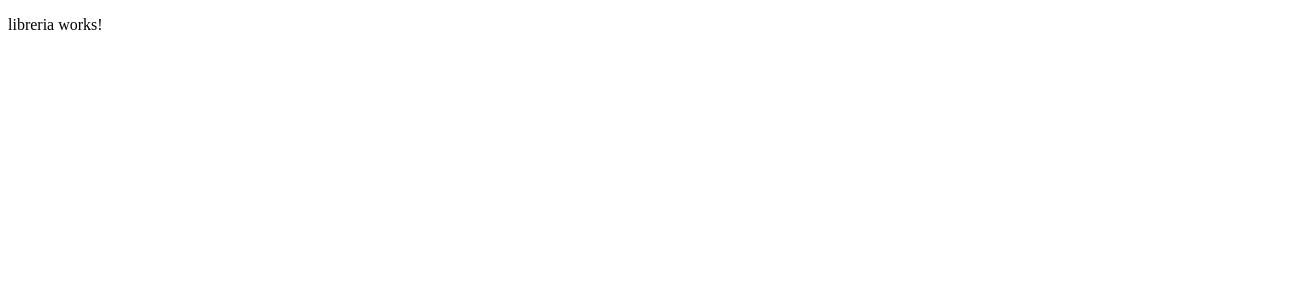
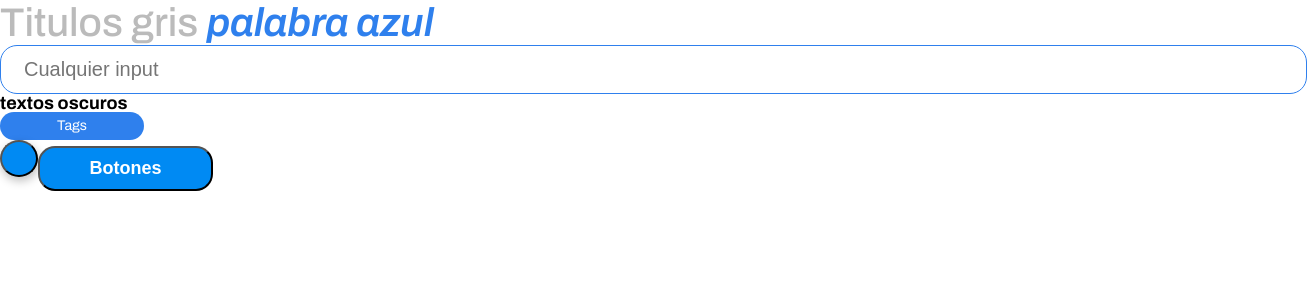
Before and after one commit to ManuelRodriguez1/OnSite, an Angular app: page /libreria in a window 1280 px wide. Shown: the top 300 px of the page, 1307 px wide, since content can reach past the window. Built offline with nearby package versions, Linux system fonts and the light colour scheme.

Commit message:
libreria

```diff
--- a/src/app/components/libreria/libreria.component.html
+++ b/src/app/components/libreria/libreria.component.html
@@ -1,3 +1,6 @@
-<p>
-  libreria works!
-</p>
+<h1 class="h1">Titulos gris <label class="label">palabra azul</label></h1>
+<input class="input" placeholder="Cualquier input">
+<p class="textoDark">textos oscuros</p>
+<div class="tags">tags</div>
+<button class="buttonredondo"></button>
+<button class="button">botones</button>
--- a/src/styles.css
+++ b/src/styles.css
@@ -1 +1,207 @@
-/* You can add global styles to this file, and also import other style files */
+
+@import url('https://fonts.googleapis.com/css?family=Archivo:400,400i,500,500i,600,600i,700,700i');
+/*Reset*/
+
+html,
+body,
+div,
+span,
+applet,
+object,
+iframe,
+h1,
+h2,
+h3,
+h4,
+h5,
+h6,
+p,
+blockquote,
+pre,
+a,
+abbr,
+acronym,
+address,
+big,
+cite,
+code,
+del,
+dfn,
+em,
+img,
+ins,
+kbd,
+q,
+s,
+samp,
+small,
+strike,
+strong,
+sub,
+sup,
+tt,
+var,
+b,
+u,
+i,
+center,
+dl,
+dt,
+dd,
+ol,
+ul,
+li,
+fieldset,
+form,
+label,
+legend,
+table,
+caption,
+tbody,
+tfoot,
+thead,
+tr,
+th,
+td,
+article,
+aside,
+canvas,
+details,
+embed,
+figure,
+figcaption,
+footer,
+header,
+hgroup,
+menu,
+nav,
+output,
+ruby,
+section,
+summary,
+time,
+mark,
+audio,
+video {
+    margin: 0;
+    padding: 0;
+    border: 0;
+    font-size: 100%;
+    font: inherit;
+    vertical-align: baseline;
+    -webkit-font-smoothing: antialiased !important;
+    -webkit-overflow-scrolling: touch !important;
+    text-rendering: optimizeLegibility;
+}
+
+
+/* HTML5 display-role reset for older browsers */
+
+article,
+aside,
+details,
+figcaption,
+figure,
+footer,
+header,
+hgroup,
+menu,
+nav,
+section {
+    display: block;
+}
+
+body {
+    line-height: 1;
+}
+
+ol,
+ul {
+    list-style: none;
+}
+
+blockquote,
+q {
+    quotes: none;
+}
+
+blockquote:before,
+blockquote:after,
+q:before,
+q:after {
+    content: '';
+    content: none;
+}
+
+table {
+    border-collapse: collapse;
+    border-spacing: 0;
+}
+
+textarea {
+    overflow: auto;
+}
+
+
+
+body{
+    font-family: 'Archivo', sans-serif;
+}
+.h1{
+    font-size: 40px;
+    color: #BBBBBB;
+    line-height: 45px;
+    font-weight: 500;
+}
+.label{
+    color: #2F80ED;
+    font-style: italic;
+    font-weight: 600;
+}
+.input{
+    width: 100%;
+    height: 45px;
+    border: solid 1px #2F80ED;
+    color: rgba(0, 0, 0, 0.5);
+    padding-left: 23px;
+    border-radius: 17px;
+    font-size: 20px;
+}
+.input:focus{
+    outline: none;
+}
+.textoDark{
+    font-weight: bold;
+    font-size: 18px;
+    line-height: 20xpx;
+}
+.tags{
+    background-color: #2F80ED;
+    color: white;
+    font-size: 14px;
+    line-height: 28px;
+    text-align: center;
+    width: 144px;
+    height: 28px;
+    border-radius: 17px;
+    text-transform: capitalize;
+}
+.buttonredondo{
+    width: 38px;
+    height: 37px;
+    border-radius: 50%;
+    box-shadow: 1px 4px 10px rgba(0, 0, 0, 0.25);
+    background-color: #008AF3;
+}
+.button{
+    width: 175px;
+    height: 45px;
+    background-color: #008AF3;
+    color: white;
+    border-radius: 17px;
+    font-weight: bold;
+    font-size: 18px;
+    line-height: 20px;
+    text-align: center;
+    text-transform: capitalize;
+}
```
Also changed, not shown: src/index.html (line endings or trailing spaces).
